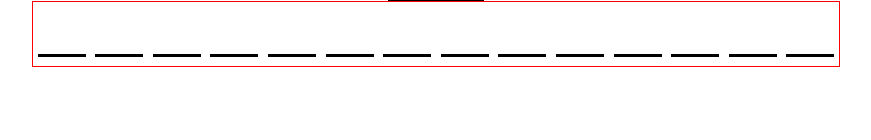
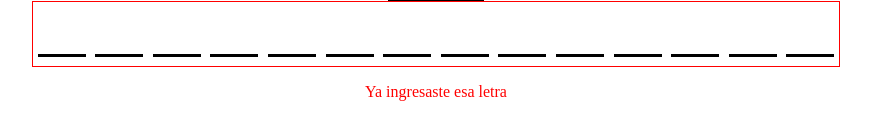
Before and after one commit to fedengarcia/hangman, a React (Create React App) app: page / in a window 1280 px wide. Shown: the part 440-580 px from the top of the page, without its empty margins (204-1075 px from the left). Built offline with nearby package versions, Linux system fonts and the light colour scheme.

Commit message:
Notification Component

```diff
--- a/src/Components/GameContainer/GameContainer.js
+++ b/src/Components/GameContainer/GameContainer.js
@@ -6,6 +6,7 @@ import HiddenWord from '../Word/HiddenWord';
 import WrongLetters from '../Word/WrongLetters';
 import Figure from '../Figure/Figure';
 import { showNotification as show} from '../../helpers/helpers';
+import Notification from '../Notification/Notification';
 
 
 const useStyle = makeStyles((theme) => GameContainerStyle(theme))
@@ -19,7 +20,7 @@ const GameContainer = () => {
     const [play,setPlay] = useState(true);
     const [correctLetters,setCorrectLetters] = useState([]);
     const [wrongLetters,setWrongLetters] = useState([]);
-    const [showNotifications,setShowNotifications] = useState(false);
+    const [showNotification,setShowNotification] = useState(false);
 
     const classes = useStyle();
 
@@ -31,13 +32,13 @@ const GameContainer = () => {
                     if(!correctLetters.includes(letter)){
                         setCorrectLetters(currentLetters => [...currentLetters,letter]);
                     }else{
-                        show(setShowNotifications);
+                        show(setShowNotification);
                     }
                 }else{
                     if(!wrongLetters.includes(letter)){
                         setWrongLetters(wrongLetters => [...wrongLetters,letter]);
                     }else{
-                        show(setShowNotifications);
+                        show(setShowNotification);
                     }
                 }
             }
@@ -58,6 +59,8 @@ const GameContainer = () => {
             <WrongLetters wrongLetters={wrongLetters}/>
 
             <HiddenWord  selectedWord={selectedWord} correctLetters={correctLetters}/>
+
+            <Notification showNotification={showNotification}/>
         </div>
     )
 }
--- a/src/Components/Notification/Notification.js
+++ b/src/Components/Notification/Notification.js
@@ -5,7 +5,7 @@ import React from 'react';
 
 const useStyles = makeStyles((theme) => NotificationStyle(theme));
 
-const Notification = () => {
+const Notification = ({showNotification}) => {
     const classes = useStyles();
 
     return (
```
